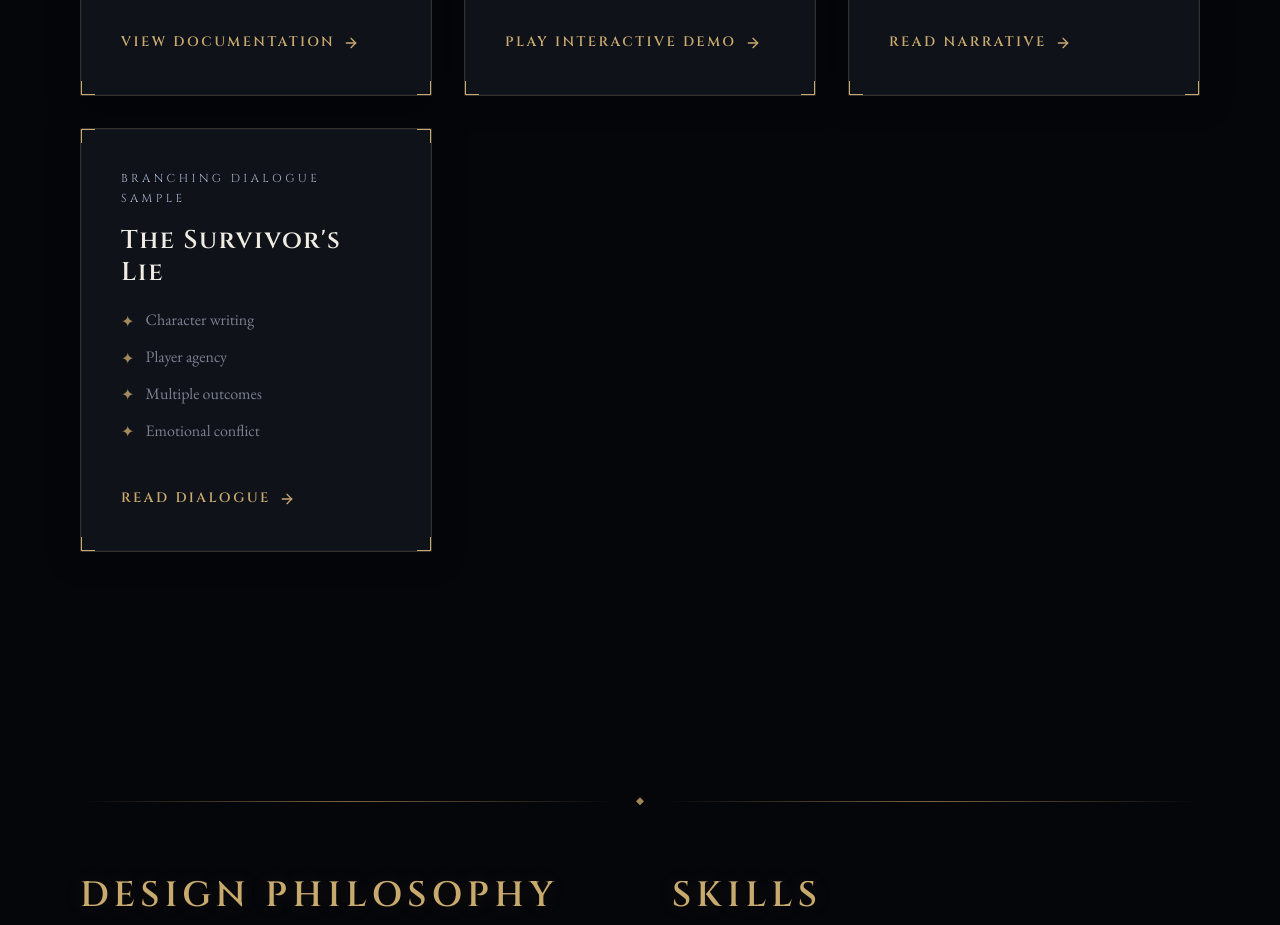
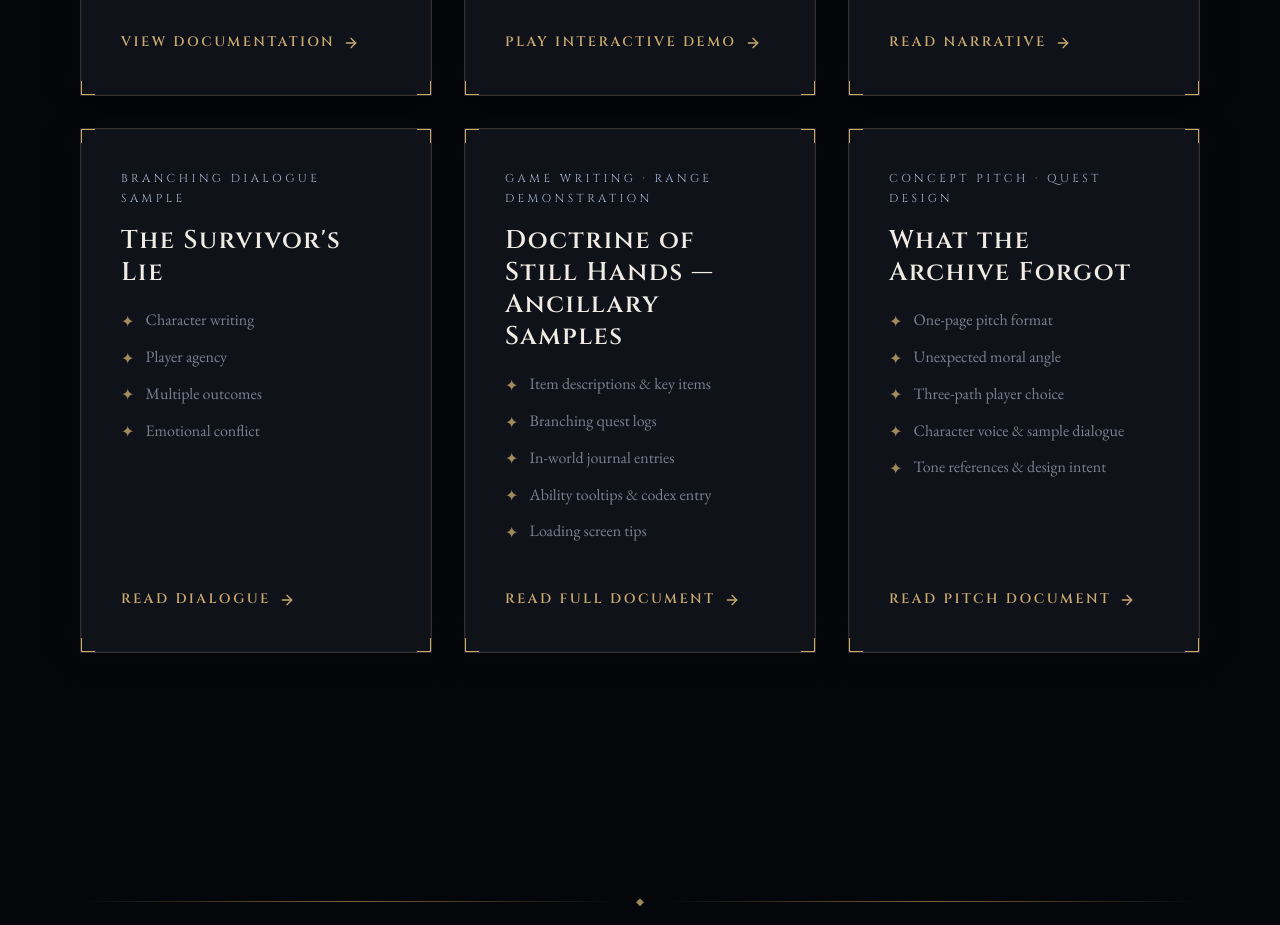
Before and after one commit to SHREE167/effective-octo-disco, a React (Vite) app: page / in a window 1280 px wide. Shown: the part 2560-3485 px from the top of the page. Built offline with nearby package versions, Linux system fonts and the light colour scheme.

Commit message:
Updated website

```diff
--- a/src/App.jsx
+++ b/src/App.jsx
@@ -111,6 +111,34 @@ const projects = [
     features: ["Character writing", "Player agency", "Multiple outcomes", "Emotional conflict"],
     cta: "Read Dialogue",
     link: "https://pdfhost.io/v/DAU82SF3fz_Dialogue_Branching"
+  },
+  {
+    id: 5,
+    title: "Doctrine of Still Hands — Ancillary Samples",
+    tag: "Game Writing · Range Demonstration",
+    features: [
+      "Item descriptions & key items",
+      "Branching quest logs",
+      "In-world journal entries",
+      "Ability tooltips & codex entry",
+      "Loading screen tips",
+    ],
+    cta: "Read Full Document",
+    link: "https://pdfhost.io/v/cxrF3wCBe6_Doctrine_of_Still_Hands_Ancillary_Samples"
+  },
+  {
+    id: 6,
+    title: "What the Archive Forgot",
+    tag: "Concept Pitch · Quest Design",
+    features: [
+      "One-page pitch format",
+      "Unexpected moral angle",
+      "Three-path player choice",
+      "Character voice & sample dialogue",
+      "Tone references & design intent",
+    ],
+    cta: "Read Pitch Document",
+    link: "https://pdfhost.io/v/MpuBkmjGV2_Pitching_Doc"
   }
 ];
 
```
